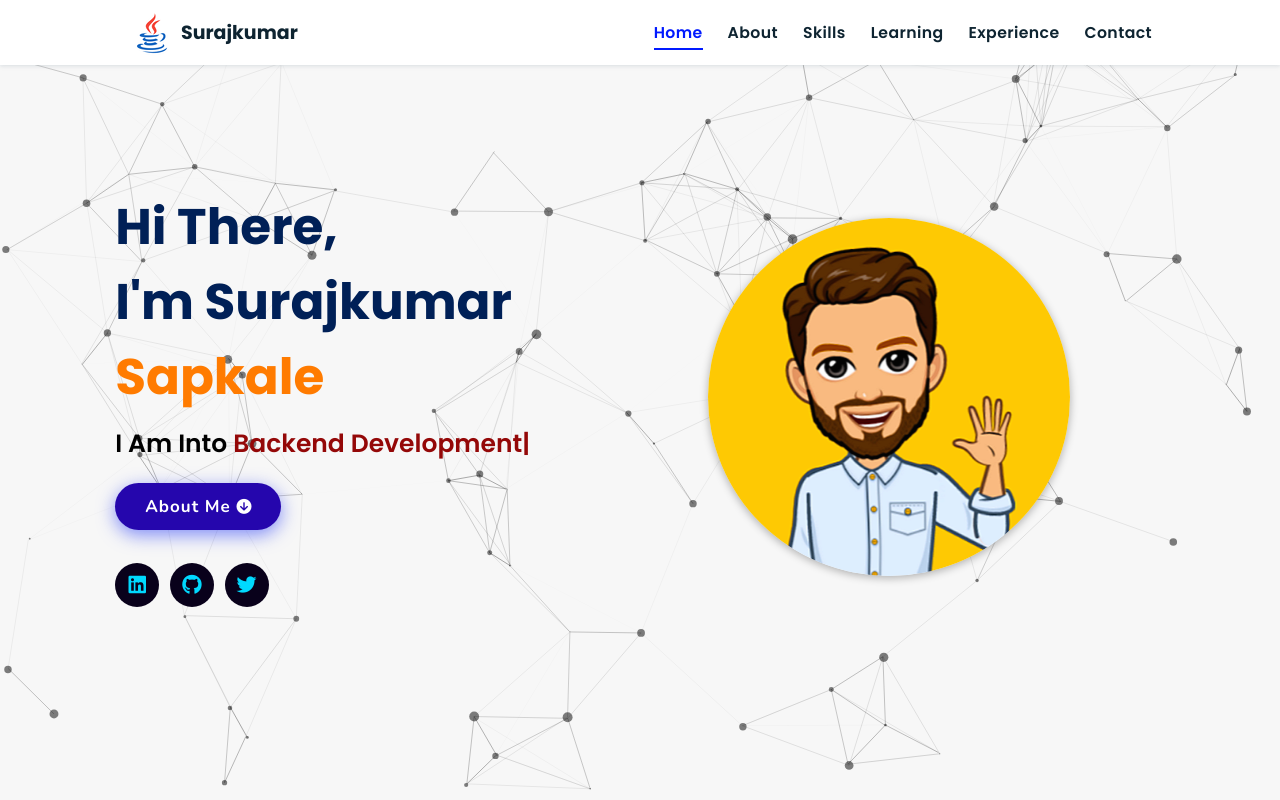
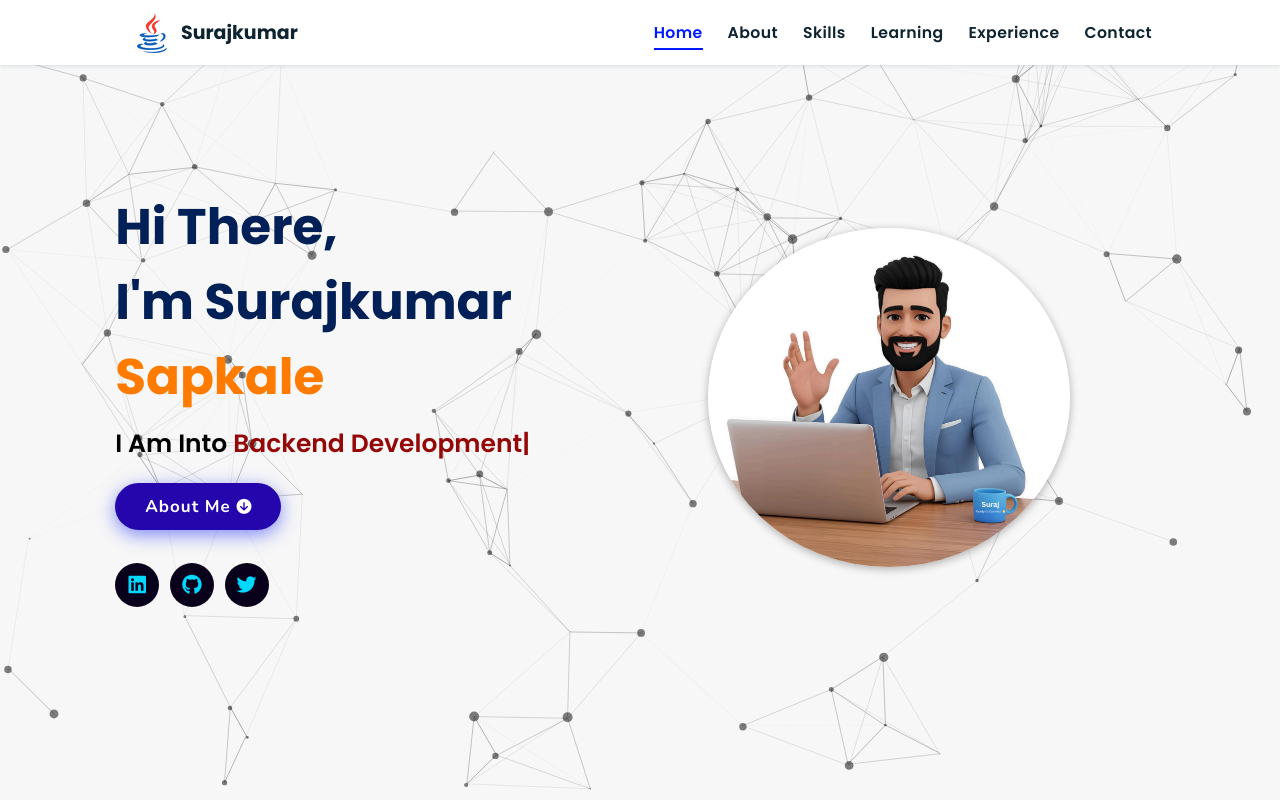
Before and after one commit to surajkumarsapkalecareer-coder/portfolio, a plain HTML site: page index.html in a window 1280 px wide. Shown: the top 800 px of the page. Drawn offline with nearby package versions, Linux system fonts and the light colour scheme.

Commit message:
Changed hero img

```diff
--- a/index.html
+++ b/index.html
@@ -63,7 +63,7 @@
             </div>
         </div>
         <div class="image">
-            <img draggable="false" class="tilt" src="./PNG/hero.png" alt="">
+            <img draggable="false" class="tilt" src="./PNG/Capture4.PNG" alt="">
         </div>
     </section>
 
```
Also changed, not shown: PNG/Capture4.PNG (added).
